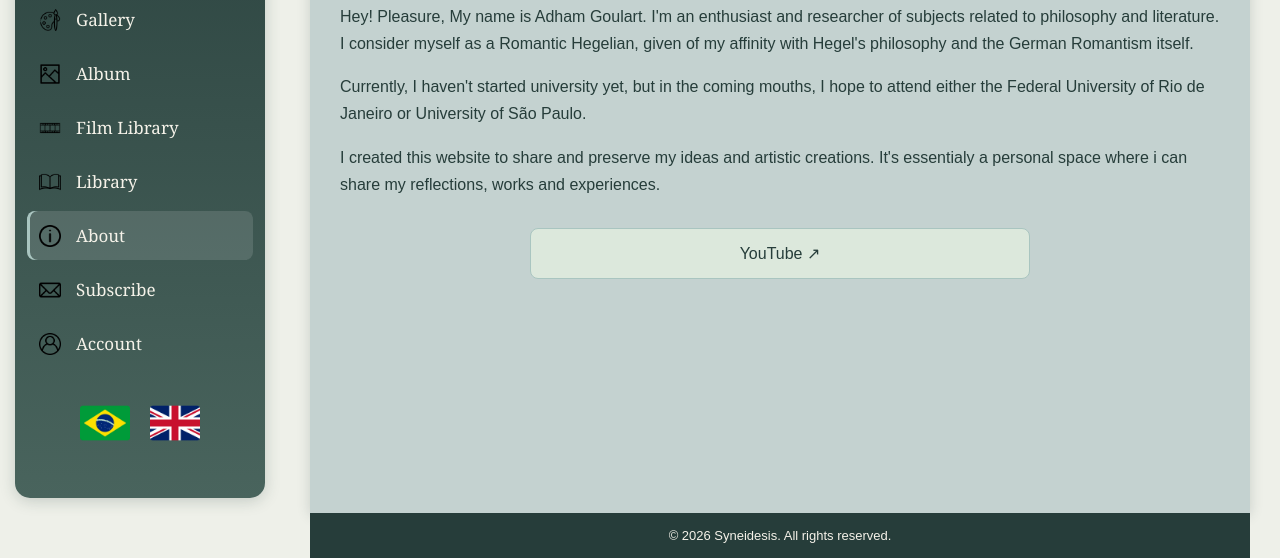
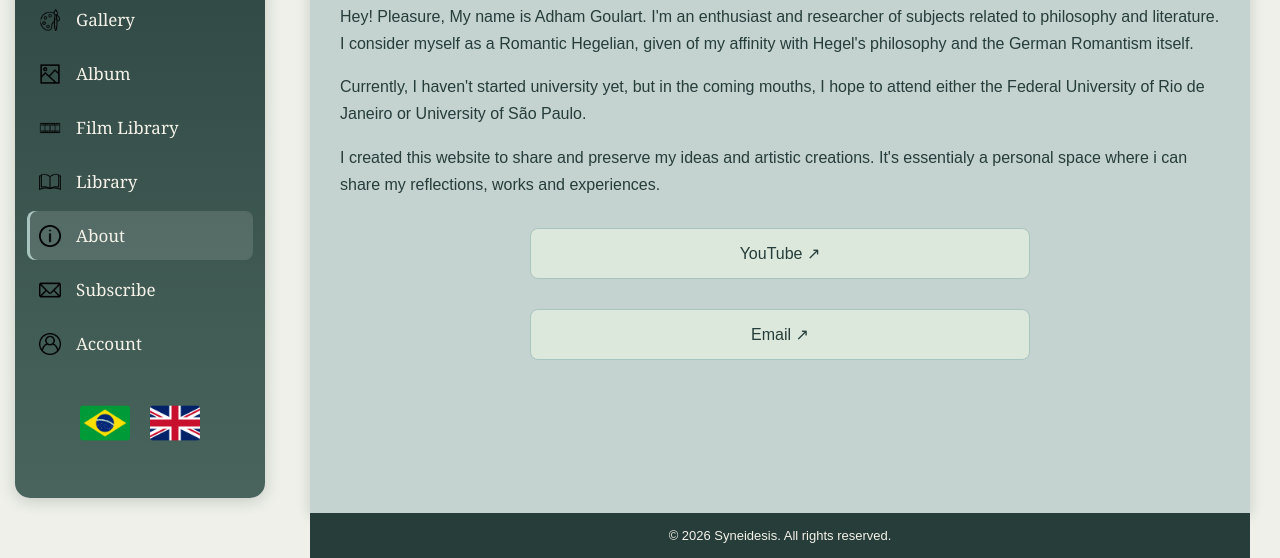
Before and after one commit to syneidesis-blog/syneidesis-blog.github.io, an Astro site: page /en/about in a window 1280 px wide. Shown: the part 287-845 px from the top of the page. Built offline with nearby package versions, Linux system fonts and the light colour scheme; Astro itself is replaced by a stand-in of ours; a web font is replaced by a local one.

Commit message:
Update about.astro

```diff
--- a/src/pages/en/about.astro
+++ b/src/pages/en/about.astro
@@ -33,4 +33,7 @@ import Base from "../../layouts/Base.astro";
             YouTube ↗
         </a>
     </div>
+    <div class="links-pessoais">
+        <a href="mailto:agoulart.sp@gmail.com">Email ↗</a>
+    </div>
 </Base>
```
